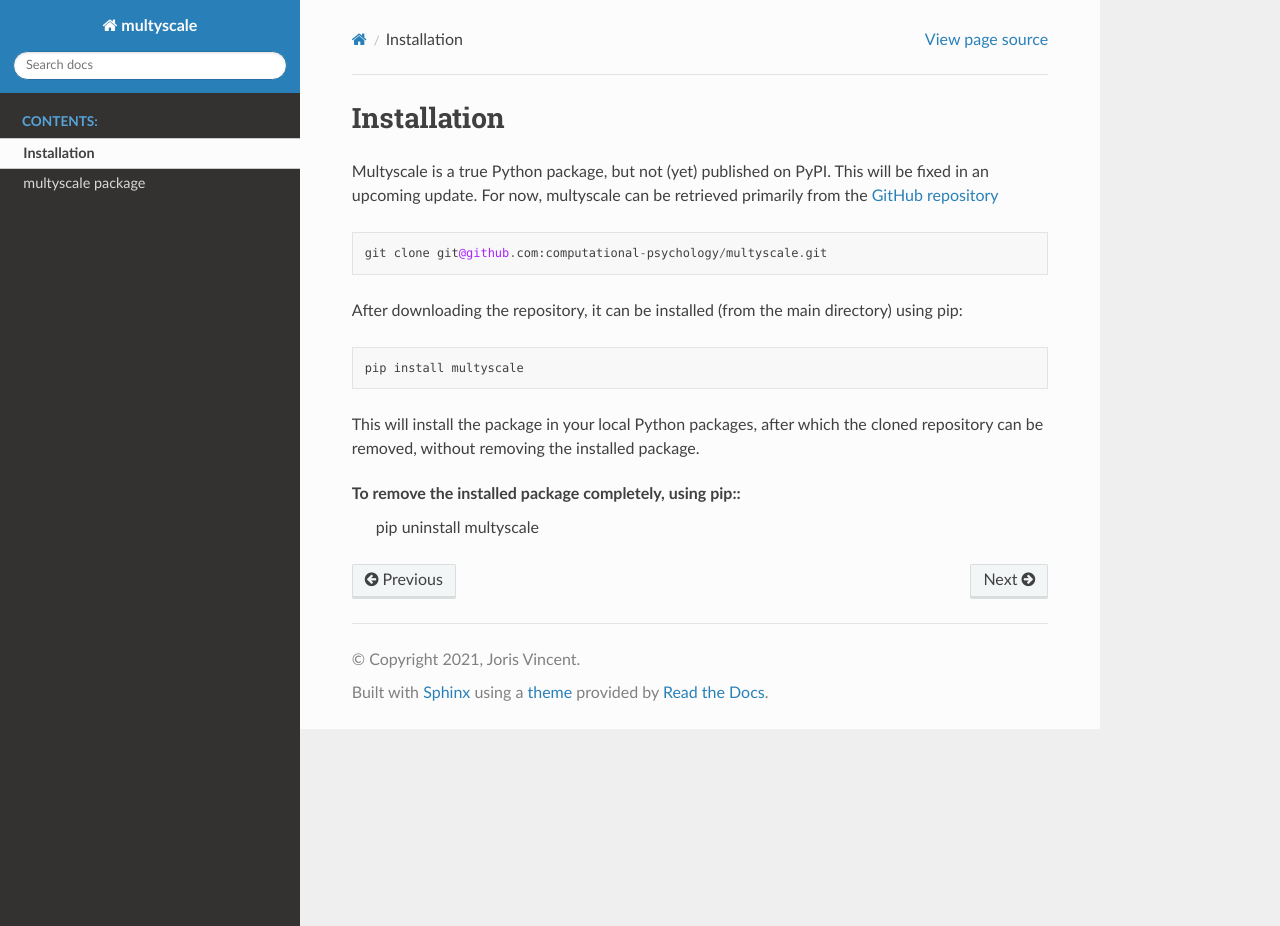
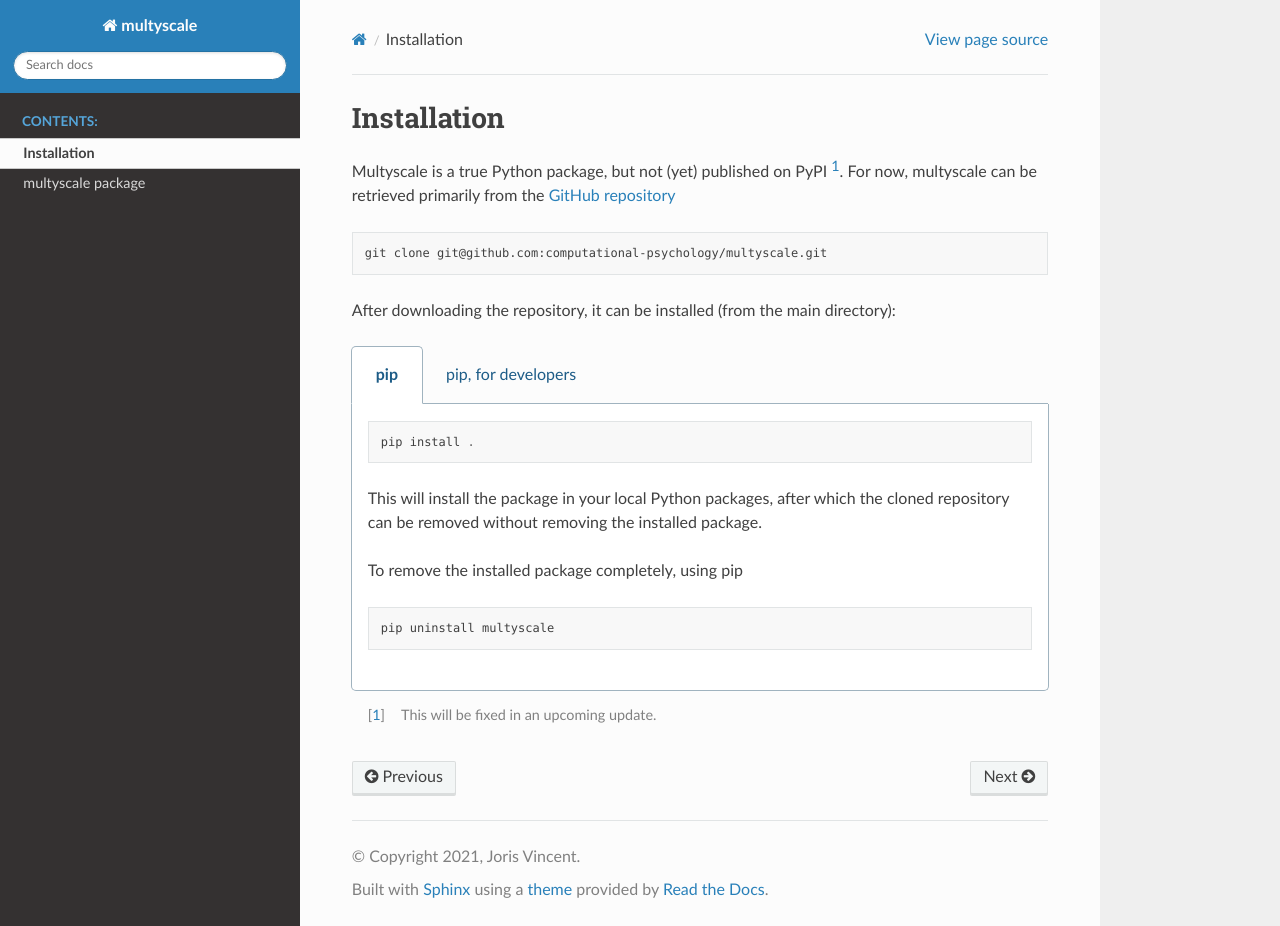
Before and after one commit to computational-psychology/multyscale, a Sphinx documentation site: the page built from docs/install.rst, in a window 1280 px wide and 926 px high. Built offline with Sphinx 7.4.7 and the Read the Docs theme 2.0.0, drawn with Linux system fonts in a browser that asks for light colours; some of the changed lines change nothing that is shown.

Commit message:
Improved installation instructions

```diff
--- a/docs/conf.py
+++ b/docs/conf.py
@@ -35,6 +35,7 @@
     "sphinx.ext.autodoc",
     "sphinx.ext.napoleon",
     "sphinx.ext.intersphinx",
+    "sphinx_tabs.tabs",
 ]
 autodoc_typehints = "description"
 napoleon_google_docstring = False
--- a/docs/install.rst
+++ b/docs/install.rst
@@ -1,22 +1,52 @@
 Installation
 =============
 
-Multyscale is a true Python package, but not (yet) published on PyPI.
-This will be fixed in an upcoming update.
-For now, multyscale can be retrieved primarily from the `GitHub repository`_ ::
+Multyscale is a true Python package, but not (yet) published on PyPI [#fn_PyPI]_.
+For now, multyscale can be retrieved primarily from the `GitHub repository`_
 
-   git clone git@github.com:computational-psychology/multyscale.git
+.. code-block:: bash
 
-After downloading the repository, it can be installed (from the main directory)
-using pip::
+  git clone git@github.com:computational-psychology/multyscale.git
 
-   pip install multyscale
+After downloading the repository, it can be installed (from the main directory):
 
-This will install the package in your local Python packages,
-after which the cloned repository can be removed,
-without removing the installed package.
+.. tabs::
 
-To remove the installed package completely, using pip::
-   pip uninstall multyscale
+   .. tab:: pip
+
+      .. code-block:: python
+
+         pip install .
+
+      This will install the package in your local Python packages,
+      after which the cloned repository can be removed
+      without removing the installed package.
+
+      To remove the installed package completely, using pip
+
+      .. code-block:: python
+
+         pip uninstall multyscale
+
+   .. tab:: pip, for developers
+
+      .. code-block:: python
+
+         pip install -e .
+
+      This will only create a link to the local repository,
+      so that changes to the files in this repository are reflected in Python
+      without the necessity of reinstalling the package.
+
+      As a result, removing the repository removes the packages,
+      but it's also still a good idea to run
+
+      .. code-block:: python
+
+         pip uninstall multyscale
+
 
 .. _GitHub repository: https://github.com/computational-psychology/multyscale
+.. [#fn_PyPI] This will be fixed in an upcoming update.
+
+.. TODO: add conda installation
```
